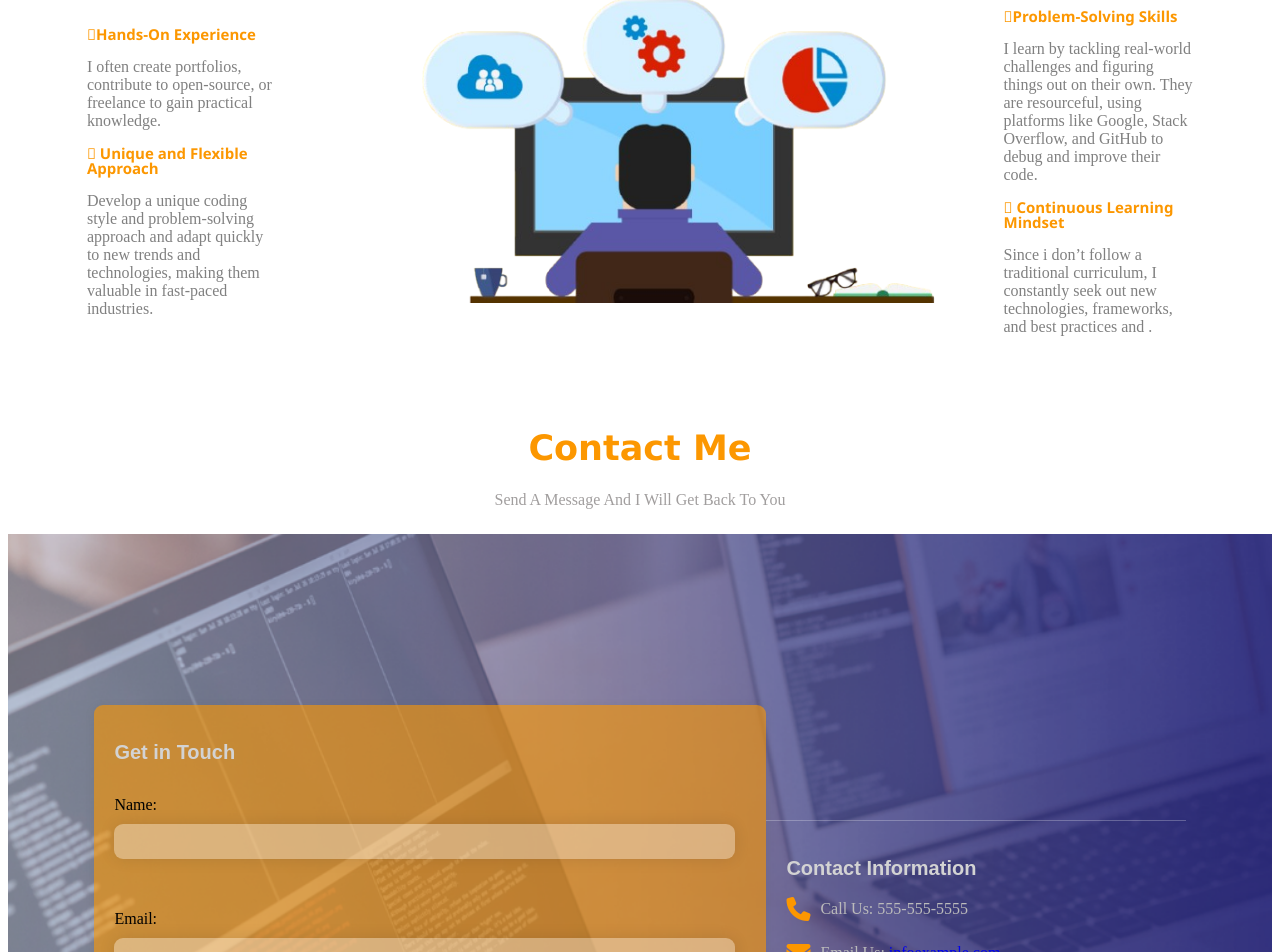
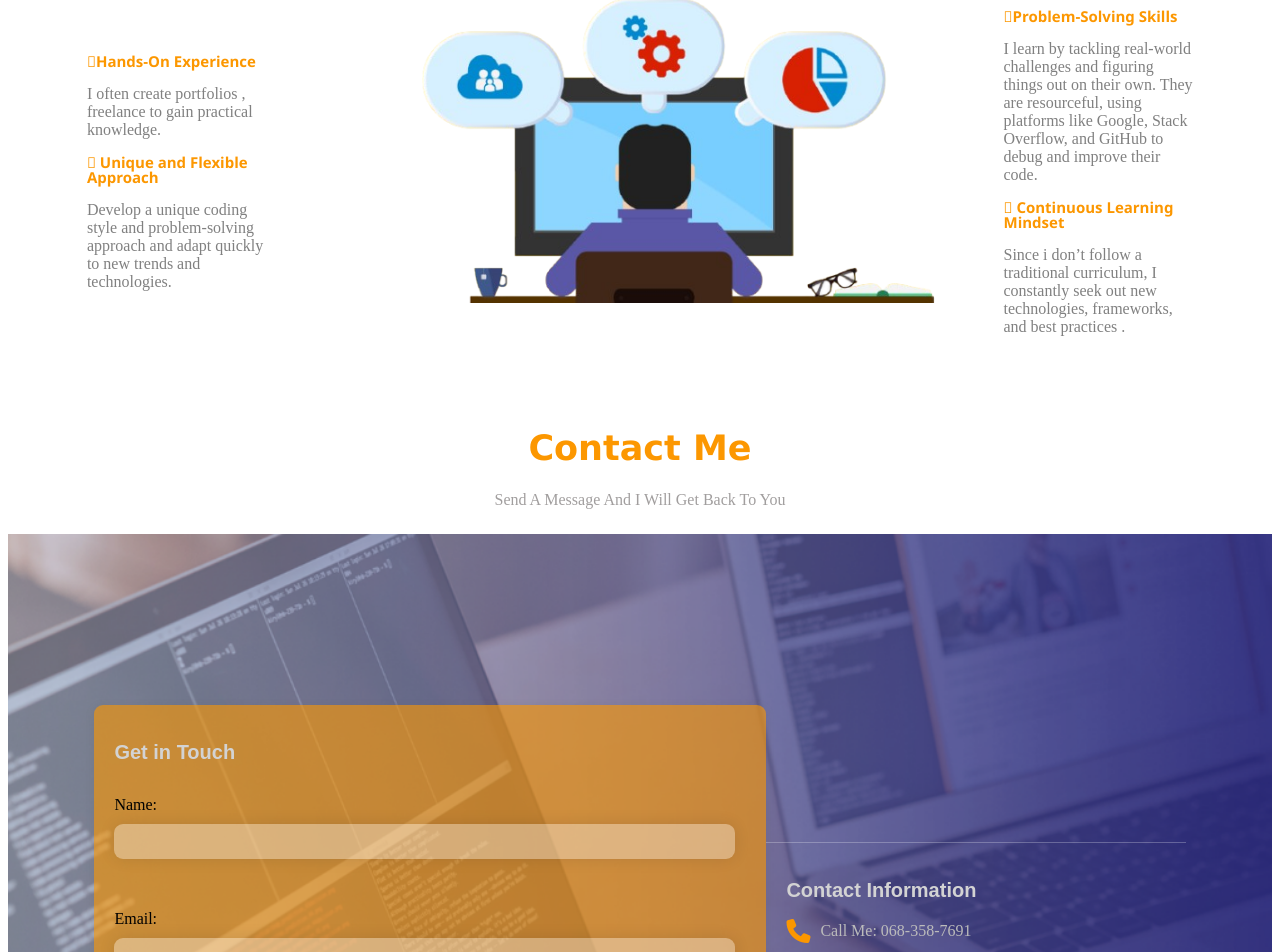
Before and after one commit to Trophydecoder/NewPortfolio, an Angular app: page / in a window 1280 px wide. Shown: the part 1712-2664 px from the top of the page. Built offline with nearby package versions, Linux system fonts and the light colour scheme.

Commit message:
contactform

```diff
--- a/src/app/aboutpagecomponents/about-services/about-services.component.html
+++ b/src/app/aboutpagecomponents/about-services/about-services.component.html
@@ -2,9 +2,9 @@
 <div class="ContainerWhychooseus">
  <div class="Whychooseus">
     <i class="fas fa-clock"id="text">Hands-On Experience </i>
-<p>I often create portfolios, contribute to open-source, or freelance to gain practical knowledge.</p>
+<p>I often create portfolios , freelance to gain practical knowledge.</p>
             <i class="fas fa-clock"  id="text"> Unique and Flexible Approach</i>
-             <p>Develop a unique coding style and problem-solving approach and  adapt quickly to new trends and technologies, making them valuable in fast-paced industries.</p>
+             <p>Develop a unique coding style and problem-solving approach and  adapt quickly to new trends and technologies.</p>
  </div>
  <div class="whychooseusIMG">
     <img src="/assets/devCartoon.png" alt="" id="chooseusimg">
@@ -14,6 +14,6 @@
        <p>I learn by tackling real-world challenges and figuring things out on their own.
         They are resourceful, using platforms like Google, Stack Overflow, and GitHub to debug and improve their code.</p>
             <i class="fas fa-clock" id="text"> Continuous Learning Mindset</i>
-               <p>Since i don’t follow a traditional curriculum, I constantly seek out new technologies, frameworks, and best practices and .</p>
+               <p>Since i don’t follow a traditional curriculum, I constantly seek out new technologies, frameworks, and best practices .</p>
 </div>
 </div>
--- a/src/app/components/contact/contact.component.html
+++ b/src/app/components/contact/contact.component.html
@@ -27,15 +27,10 @@
         <h2>Contact Information</h2>
         <div class="contact-icon">
           <i class="fas fa-phone"></i>
-          <span>Call Us: 555-555-5555</span>
+          <span>Call Me: 068-358-7691</span>
         </div>
         <div class="contact-icon">
           <i class="fas fa-envelope"></i>
-          <span>Email Us: <a href="mailto:info@example.com">infoexample.com</a></span>
+          <span>Email Me: <a href="Sithembisomdawe163@gmail.com">SithembisoMdawe</a></span>
         </div>
-        <div class="contact-icon">
-          <i class="fas fa-map-marker-alt"></i>
-          <span>Visit Us: 123 Main St, Anytown,  12345</span>
         </div>
-      </div>
-    </div>
--- a/src/app/components/footer/footer.component.scss
+++ b/src/app/components/footer/footer.component.scss
@@ -1,5 +1,5 @@
 .footer {
-  background-color: #edeade; /* Light cream */
+  background-color: #c2c2c2; /* Light cream */
     color: #000000;
     padding: 20px;
     text-align: center;
```
